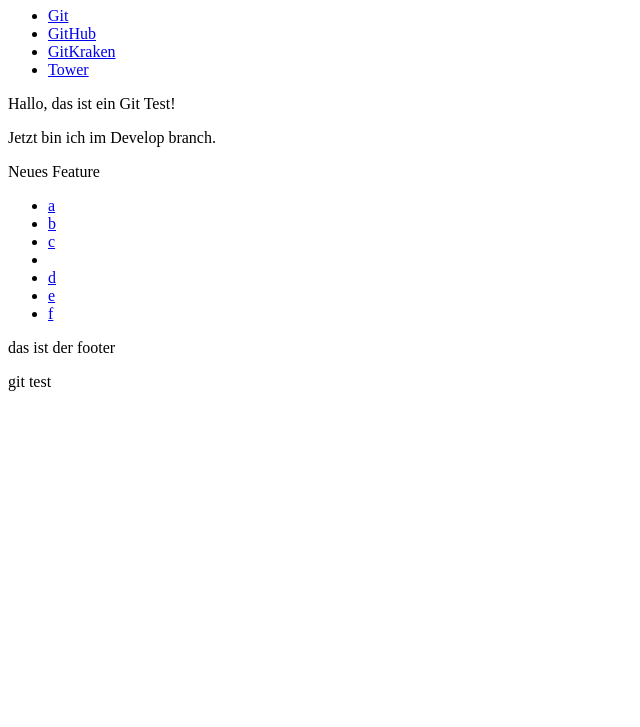
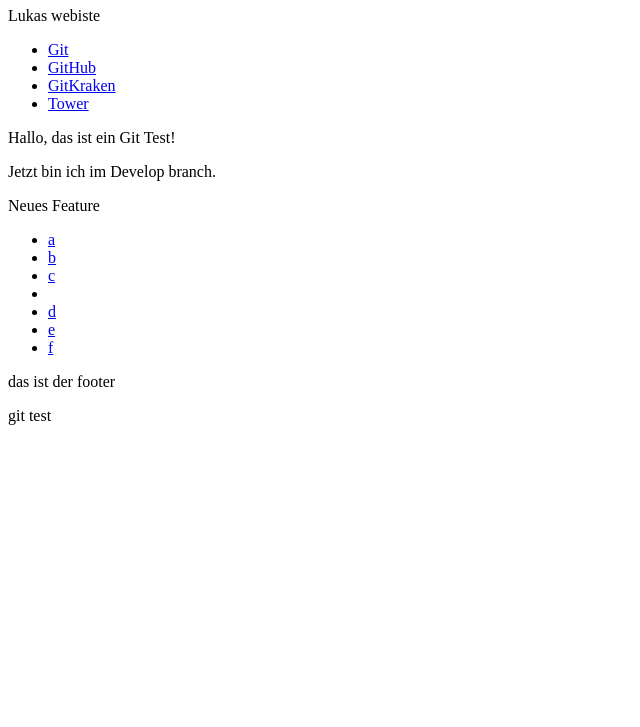
Before and after one commit to eliachristen/gitTest, a plain HTML site: page index.html in a window 1280 px wide. Shown: the part 73-800 px from the top of the page, without its empty margins (0-640 px from the left). Drawn offline with Linux system fonts and the light colour scheme.

Commit message:
lukas website

```diff
--- a/index.html
+++ b/index.html
@@ -6,6 +6,7 @@
     <body>
         <header>
             <h1>GitTest</h1>
+            <p>Lukas webiste</p>
         </header>
         <nav>
             <ul>
```
